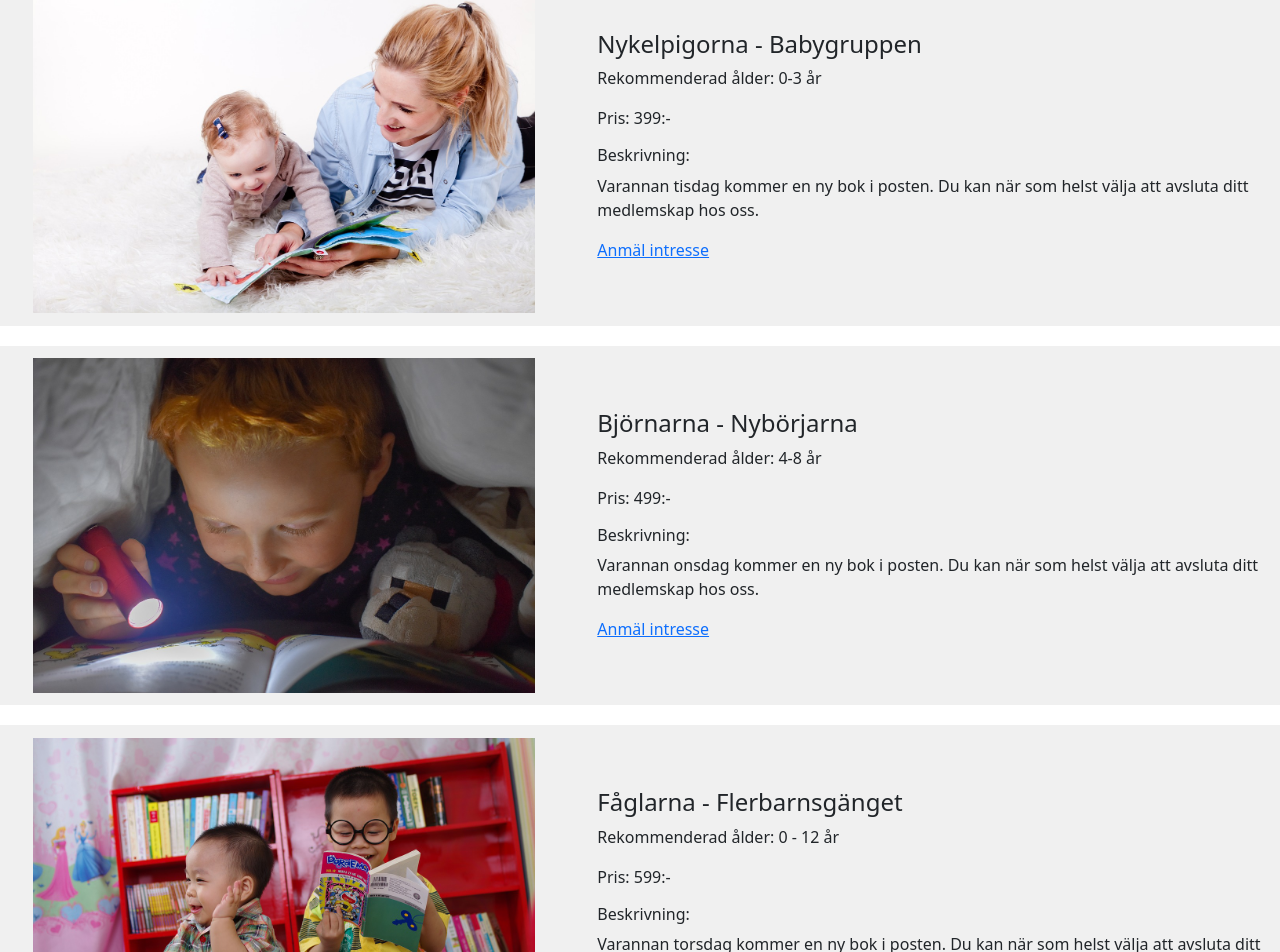
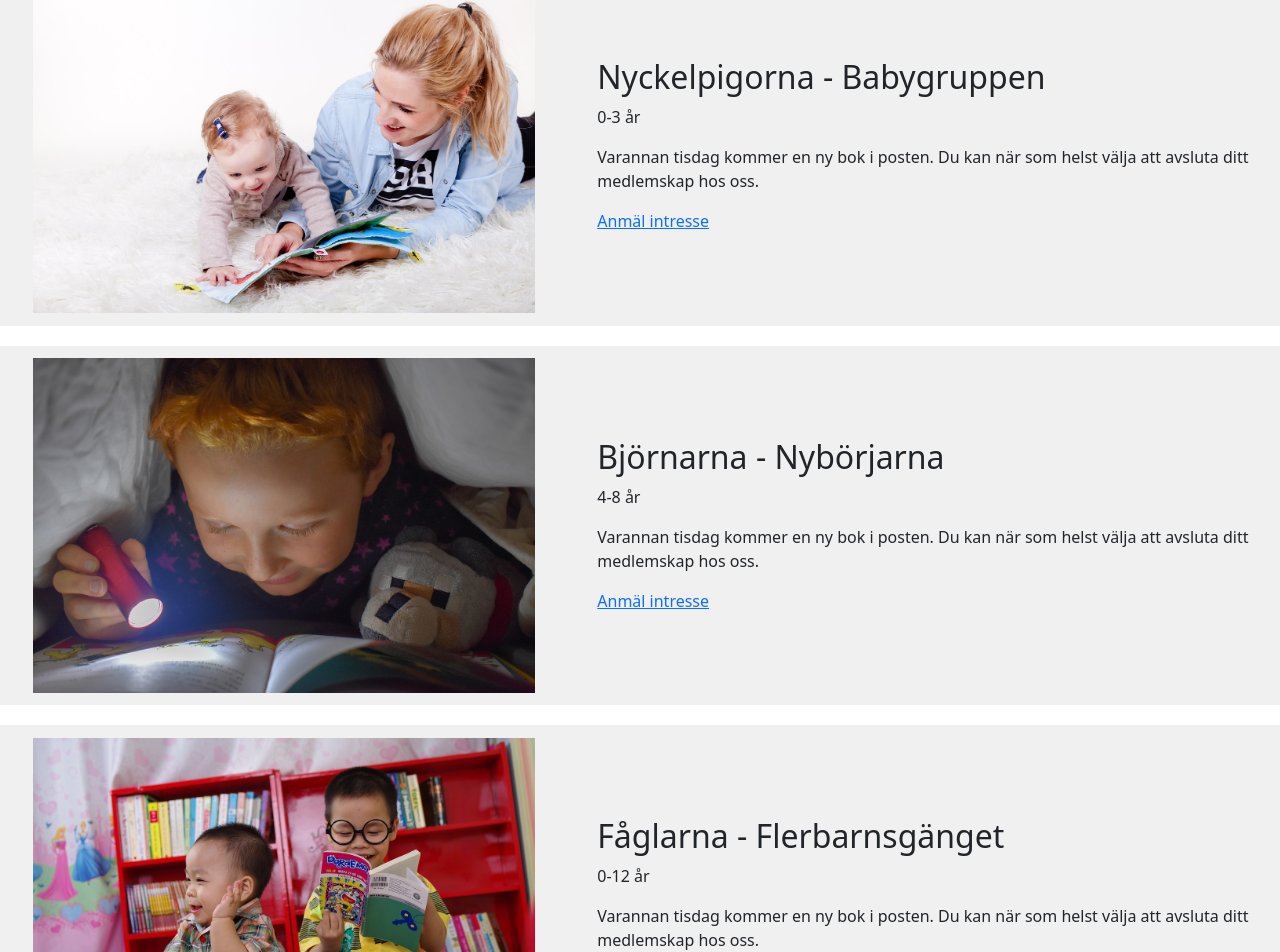
Before and after one commit to natta1995/Webbshop-BooksByHeart, a React (Create React App) app: page /bookclub in a window 1280 px wide. Shown: the part 308-1260 px from the top of the page. Built offline with nearby package versions, Linux system fonts and the light colour scheme.

Commit message:
new db and edit bookclubs

```diff
--- a/src/bookclubs.js
+++ b/src/bookclubs.js
@@ -1,7 +1,12 @@
+import img1 from "./img/reading smallest.jpg"
+import img2 from "./img/readingkid.jpg"
+import img3 from "./img/flera barn.jpg"
+
 const bookClubs = [
     {
         id: 1,
         name: "Nyckelpigorna - Babygruppen",
+        image: img1,
         price: "399:- / mån",
         age: "0-3 år",
         des: "Varannan tisdag kommer en ny bok i posten. Du kan när som helst välja att avsluta ditt medlemskap hos oss."
@@ -9,6 +14,7 @@ const bookClubs = [
     {
         id: 2,
         name: "Björnarna - Nybörjarna",
+        image: img2,
         price: "399:- / mån",
         age: "4-8 år",
         des: "Varannan tisdag kommer en ny bok i posten. Du kan när som helst välja att avsluta ditt medlemskap hos oss."
@@ -16,6 +22,7 @@ const bookClubs = [
     {
         id: 3,
         name: "Fåglarna - Flerbarnsgänget",
+        image: img3,
         price: "499:- / mån",
         age: "0-12 år",
         des: "Varannan tisdag kommer en ny bok i posten. Du kan när som helst välja att avsluta ditt medlemskap hos oss."
--- a/src/pages/bookclub.jsx
+++ b/src/pages/bookclub.jsx
@@ -1,7 +1,5 @@
+import bookClubs from "../bookclubs";
 import { Link } from "react-router-dom";
-import img1 from "../img/reading smallest.jpg"
-import img2 from "../img/readingkid.jpg"
-import img3 from "../img/flera barn.jpg"
 
 
 
@@ -13,41 +11,20 @@ const BookClub = () => {
                 <h6 style={{fontFamily: "cursive"}} >Alla våra bokklubbar finns inte här ännu, hittar du inget som passar dig just nu så kommer fler att dyka upp under hösten. <br></br> Du kan alltid skicka ett meddelande till oss under kontakter, för mer information eller önskemål.</h6>
             </div>
 
-            <div style={{ display: "flex", alignItems: "center", marginBottom: "20px", backgroundColor:"#f0f0f0", padding: "1%" }}>
-                <img src={img1} alt="babyreading" style={{ width: "40%", marginLeft: "20px" }}/>
-                <div style={{ flex: 1, marginLeft: "5%",  }}>
-                    <h4>Nykelpigorna - Babygruppen</h4>
-                    <p>Rekommenderad ålder: 0-3 år</p>
-                    <p>Pris: 399:-</p>
-                    <h6>Beskrivning: </h6>
-                    <p>Varannan tisdag kommer en ny bok i posten. Du kan när som helst välja att avsluta ditt medlemskap hos oss.</p>
-                    <Link to={"/bookclub/apply"}> Anmäl intresse </Link>
-                </div>
+            <ul style={{ listStyleType: "none", padding: 0 }}>
+        {bookClubs.map(club => (
+          <li key={club.id} style={{ display: "flex", alignItems: "center", marginBottom: "20px", backgroundColor: "#f0f0f0", padding: "1%" }}>
+            <img src={club.image} alt={club.name} style={{ width: "40%", marginLeft: "20px" }} />
+            <div style={{ flex: 1, marginLeft: "5%" }}>
+              <h2>{club.name}</h2>
+              <p>{club.age}</p>
+              <p>{club.des}</p>
+              <Link to={"/bookclub/apply"}> Anmäl intresse </Link>
             </div>
+          </li>
+        ))}
+      </ul>
 
-            <div style={{ display: "flex", alignItems: "center", marginBottom: "20px", backgroundColor:"#f0f0f0", padding: "1%" }}>
-                <img src={img2} alt="babyreading" style={{ width: "40%", marginLeft: "20px" }}/>
-                <div style={{ flex: 1, marginLeft: "5%" }}>
-                    <h4>Björnarna - Nybörjarna</h4>
-                    <p>Rekommenderad ålder: 4-8 år</p>
-                    <p>Pris: 499:-</p>
-                    <h6>Beskrivning: </h6>
-                    <p>Varannan onsdag kommer en ny bok i posten. Du kan när som helst välja att avsluta ditt medlemskap hos oss.</p>
-                    <Link to={"/bookclub/apply"}> Anmäl intresse </Link>
-                </div>
-            </div>
-
-            <div style={{ display: "flex", alignItems: "center", marginBottom: "20px" , backgroundColor:"#f0f0f0", padding: "1%"}}>
-                <img src={img3} alt="babyreading" style={{ width: "40%", marginLeft: "20px" }}/>
-                <div style={{ flex: 1, marginLeft: "5%"  }}>
-                    <h4>Fåglarna - Flerbarnsgänget</h4>
-                    <p>Rekommenderad ålder: 0 - 12 år</p>
-                    <p>Pris: 599:-</p>
-                    <h6>Beskrivning: </h6>
-                    <p>Varannan torsdag kommer en ny bok i posten. Du kan när som helst välja att avsluta ditt medlemskap hos oss.</p>
-                    <Link to={"/bookclub/apply"}> Anmäl intresse </Link>
-                </div>
-            </div>
         </>
         )
     }
```
